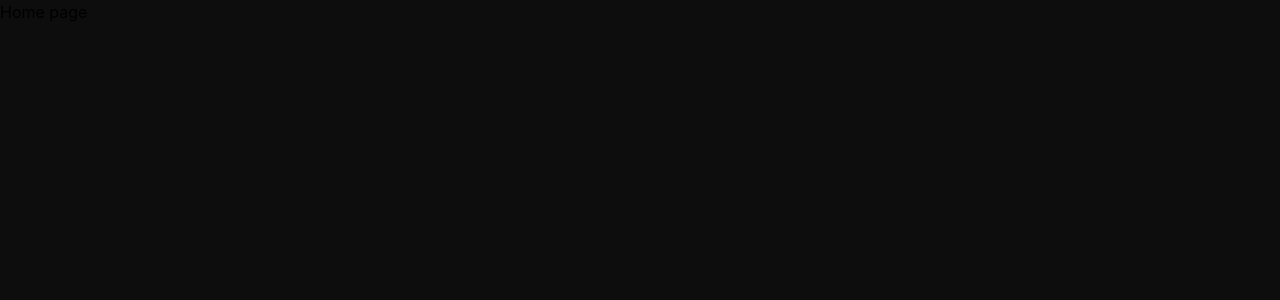
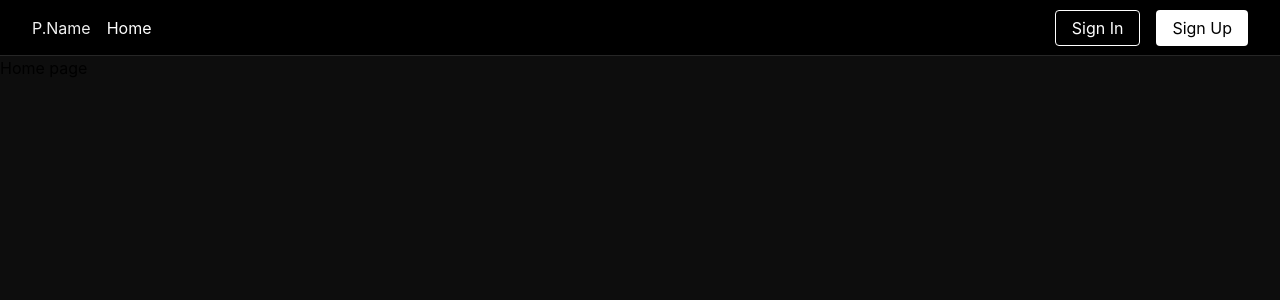
Before and after one commit to idbeholdv18/up-code, a React app in the folder frontend/: page / in a window 1280 px wide. Shown: the top 300 px of the page. Built offline with nearby package versions, Linux system fonts and the light colour scheme.

Commit message:
feat(frontend): app layout

```diff
--- a/frontend/src/app/router.tsx
+++ b/frontend/src/app/router.tsx
@@ -2,10 +2,13 @@ import { createBrowserRouter } from "react-router";
 import { HomePage } from "@/page/home";
 import { Suspense } from "react";
 import { AuthLayout, SigninPage, SignupPage } from "@/page/auth";
+import { RootLayout } from "@/page/root";
+import { DrawerProvider } from "@/shared/ui/drawer";
 
 export const router = createBrowserRouter([
   {
     path: "/",
+    element: <RootLayout />,
     children: [
       {
         index: true,
--- /dev/null
+++ b/frontend/src/page/root/index.ts
@@ -0,0 +1 @@
+export { RootLayout } from "./ui/Root.Layout";
--- /dev/null
+++ b/frontend/src/page/root/ui/Root.Layout.tsx
@@ -0,0 +1,24 @@
+import { DrawerLayout, DrawerProvider } from "@/shared/ui/drawer";
+import { useDispatchDrawer } from "@/shared/ui/drawer/hooks/useDispatchDrawer";
+import {
+  E_DrawerAction,
+  E_DrawerState,
+} from "@/shared/ui/drawer/state/Drawer.actions";
+import { Navbar } from "@/widget/navbar";
+import { FC, PropsWithChildren } from "react";
+import { Link, Outlet } from "react-router";
+
+type LayoutProps = {};
+
+export const RootLayout: FC<LayoutProps> = (props) => {
+  return (
+    <div className='pt-14'>
+      <DrawerProvider>
+        <Navbar />
+      </DrawerProvider>
+
+      {/* Content */}
+      <Outlet />
+    </div>
+  );
+};
```
